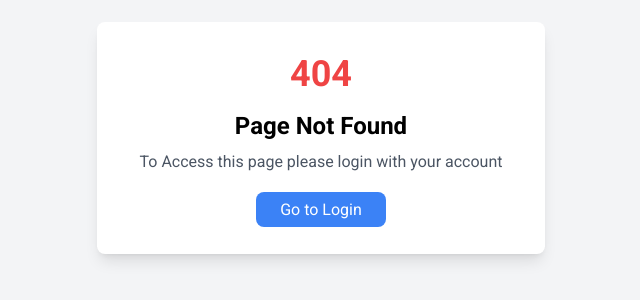
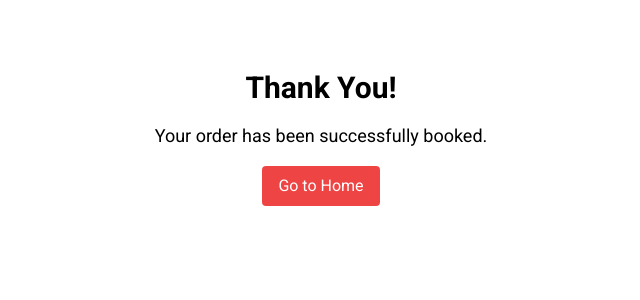
Before and after one commit to MuhammadZeeshan-Zee/HomeBasedService_Backend, a React (Create React App) app in the folder Frntend/: page /thanks in a window 1280 px wide. Before the commit this address had no page. Shown: the part 262-562 px from the top of the page, without its empty margins (319-959 px from the left). Built offline with nearby package versions, Linux system fonts and the light colour scheme.

Commit message:
Backend Live & thnks page & OTP inte & update image not live Reminder

```diff
--- a/Frntend/src/App.js
+++ b/Frntend/src/App.js
@@ -4,6 +4,7 @@ import { BrowserRouter, Route, Routes } from 'react-router-dom';
 
 import Ourcleaning from './components/Our Cleaning/Ourcleaning';
 import Book from './components/Book/Book';
+import Thanks from './components/Book/Thanks';
 import Colony from './components/Services Area/Colony';
 import Town from './components/Services Area/Town';
 import Ghakhar from './components/Services Area/Ghakhar';
@@ -57,6 +58,7 @@ function App() {
 
                 <Route path="/*" element={<NotLogin />} />
                 <Route path="/Book" element={<Book />} />
+                <Route path="/thanks" element={<Thanks />} />
 
                 <Route path="/colony" element={<Colony />} />
                 <Route path="/Town" element={<Town />} />
--- a/Frntend/src/components/Book/Book.js
+++ b/Frntend/src/components/Book/Book.js
@@ -104,6 +104,8 @@ function Book() {
         address: "",
         mapAddress: "",
       });
+      // Navigate to the "Thanks" page
+      navigate("/thanks");
     } catch (error) {
       console.error("Error booking:", error);
       message.error("The Order Not Booked. Try Again");
--- /dev/null
+++ b/Frntend/src/components/Book/Thanks.js
@@ -0,0 +1,20 @@
+import React from "react";
+
+const Thanks = () => {
+    return (
+        <div className="flex items-center justify-center h-screen">
+            <div className="text-center">
+                <h1 className="text-3xl font-bold mb-4">Thank You!</h1>
+                <p className="text-lg">Your order has been successfully booked.</p>
+                <button
+                    onClick={() => window.location.href = "/"}
+                    className="mt-4 bg-red-500 text-white py-2 px-4 rounded"
+                >
+                    Go to Home
+                </button>
+            </div>
+        </div>
+    );
+};
+
+export default Thanks;
```
